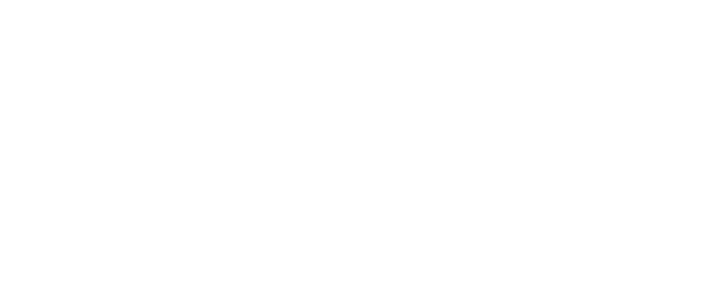
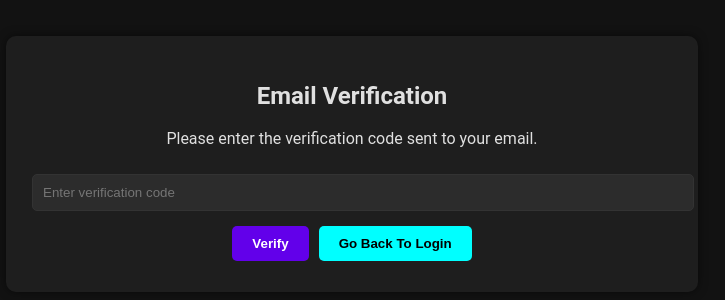
Before and after one commit to Sarpyildir/CS411Project2, a React (Create React App) app in the folder lhospital/: page /verify in a window 1280 px wide. Before the commit this address had no page. Shown: the part 236-536 px from the top of the page, without its empty margins (288-1013 px from the left). Built offline with nearby package versions, Linux system fonts and the light colour scheme.

Commit message:
Added email code verification page

```diff
--- a/lhospital/src/App.js
+++ b/lhospital/src/App.js
@@ -3,6 +3,7 @@
 import LoginPage from "./Pages/LoginPage";
 import RegisterPage from "./Pages/RegisterPage";
 import HomePage from "./Pages/HomePage";
+import VerificationPage from "./Pages/VerificationPage";
 
 function App() {
 	return (
@@ -19,6 +20,10 @@
 				path="/home"
 				element={<HomePage />}
 			/>
+			<Route
+				path="/verify"
+				element={<VerificationPage />}
+			/>
 		</Routes>
 	);
 }
--- a/lhospital/src/Pages/LoginPage.js
+++ b/lhospital/src/Pages/LoginPage.js
@@ -74,7 +74,7 @@
 	const handleSubmit = async (e) => {
 		e.preventDefault();
 		console.log("formdata: ", formData);
-		navigate("/home");
+		navigate("/verify");
 	};
 	const handleGoToRegister = () => {
 		navigate("/register");
@@ -137,7 +137,7 @@
 					style={{ ...styles.button, ...styles.btnRegister }}
 					onClick={handleGoToRegister}
 				>
-					Register
+					Go To Register
 				</button>
 			</div>
 		</div>
--- /dev/null
+++ b/lhospital/src/Pages/VerificationPage.js
@@ -0,0 +1,95 @@
+import React, { useState } from "react";
+import { useNavigate } from "react-router-dom";
+
+const VerificationPage = () => {
+	const styles = {
+		body: {
+			backgroundColor: "#121212",
+			margin: 0,
+			color: "#e0e0e0",
+			fontFamily: "'Roboto', sans-serif",
+			height: "100%",
+			display: "flex",
+			alignItems: "center",
+			justifyContent: "center",
+		},
+		container: {
+			width: "50%",
+			backgroundColor: "#1e1e1e",
+			padding: "2%",
+			borderRadius: "10px",
+			boxShadow: "0 0 10px rgba(0, 0, 0, 0.5)",
+			textAlign: "center",
+		},
+		input: {
+			width: "100%",
+			padding: "10px",
+			margin: "10px 0",
+			border: "1px solid #333",
+			borderRadius: "5px",
+			backgroundColor: "#2c2c2c",
+			color: "#e0e0e0",
+		},
+		button: {
+			padding: "10px 20px",
+			border: "none",
+			borderRadius: "5px",
+			margin: "5px",
+			cursor: "pointer",
+			backgroundColor: "#6200ea",
+			color: "white",
+			fontWeight: "bold",
+			transition: "background-color 0.3s ease",
+		},
+		buttonSecondary: {
+			backgroundColor: "aqua",
+			color: "black",
+		},
+	};
+
+	const navigate = useNavigate();
+	const [verificationCode, setVerificationCode] = useState("");
+
+	const handleSubmit = (e) => {
+		e.preventDefault();
+		console.log("Verification Code:", verificationCode);
+		// Implement verification logic here
+		navigate("/home"); // Navigate to the home page upon successful verification
+	};
+
+	const handleGoToLogin = () => {
+		navigate("/");
+	};
+
+	return (
+		<div style={styles.body}>
+			<div style={styles.container}>
+				<h2>Email Verification</h2>
+				<p>Please enter the verification code sent to your email.</p>
+				<form onSubmit={handleSubmit}>
+					<input
+						type="text"
+						style={styles.input}
+						placeholder="Enter verification code"
+						value={verificationCode}
+						onChange={(e) => setVerificationCode(e.target.value)}
+					/>
+					<button
+						type="submit"
+						style={styles.button}
+					>
+						Verify
+					</button>
+					<button
+						style={{ ...styles.button, ...styles.buttonSecondary }}
+						onClick={handleGoToLogin}
+					>
+						Go Back To Login
+					</button>
+				</form>
+			</div>
+		</div>
+	);
+};
+
+export default VerificationPage;
```
